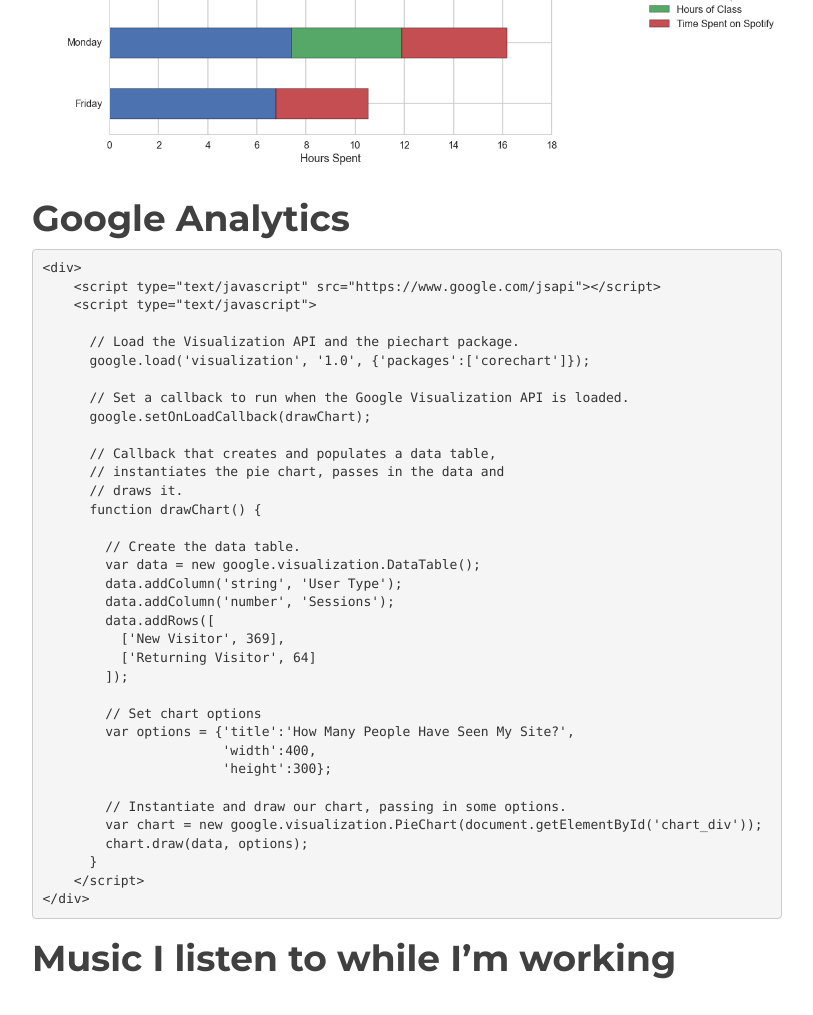
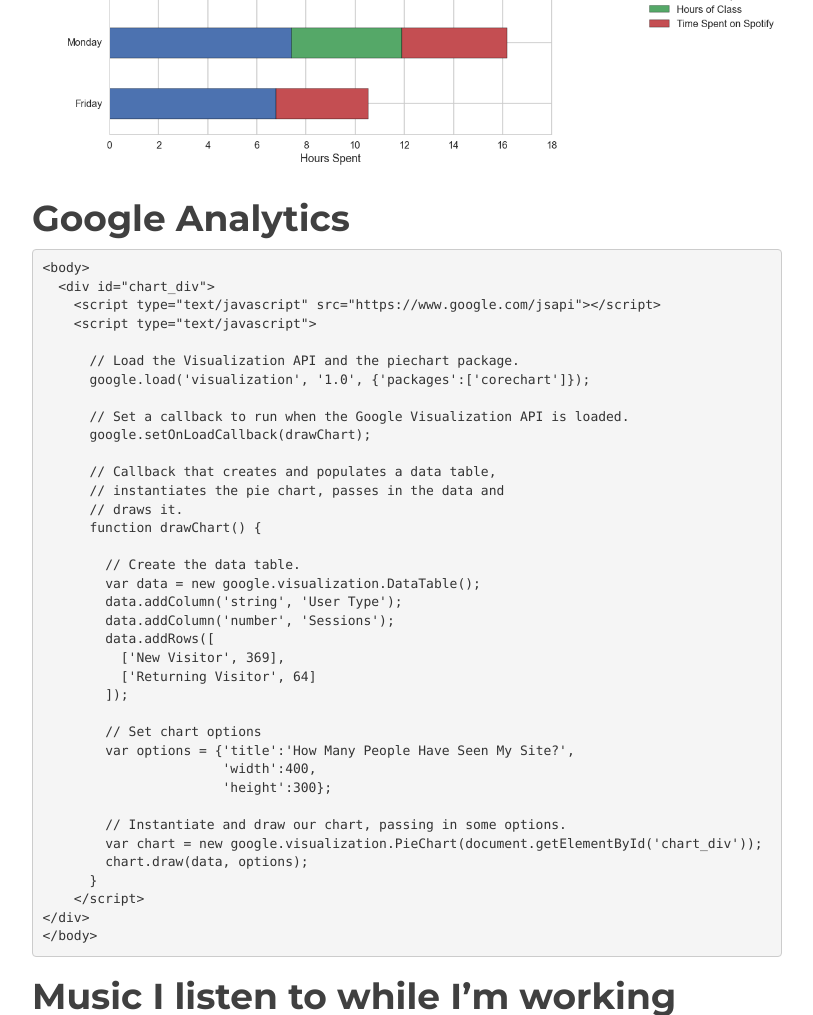
Before and after one commit to tzidar/tzidar.github.io, a Jekyll site: the page built from projects.md, in a window 1280 px wide and 1400 px high, scrolled down 1144 px, cut to the strip 0-1015 px from the top of the window. Shown: the whole strip, without its empty margins (233-1046 px from the left). Built offline with Jekyll 4.4.1, drawn with Linux system fonts in a browser that asks for light colours; nearby versions of some CDN libraries; Markdown is read by kramdown in place of the engine named in the settings.

Commit message:
testproject3

````diff
--- a/projects.md
+++ b/projects.md
@@ -21,7 +21,8 @@ I recently heard [Harper Reed](http://harperreed.com/#/) speak at [Think Chicago
 
 # Google Analytics
 ```html
-<div>
+<body>
+  <div id="chart_div">
     <script type="text/javascript" src="https://www.google.com/jsapi"></script>
     <script type="text/javascript">
 
@@ -56,6 +57,7 @@ I recently heard [Harper Reed](http://harperreed.com/#/) speak at [Think Chicago
       }
     </script>
 </div>
+</body>
 ```
 
 # Music I listen to while I'm working
````
